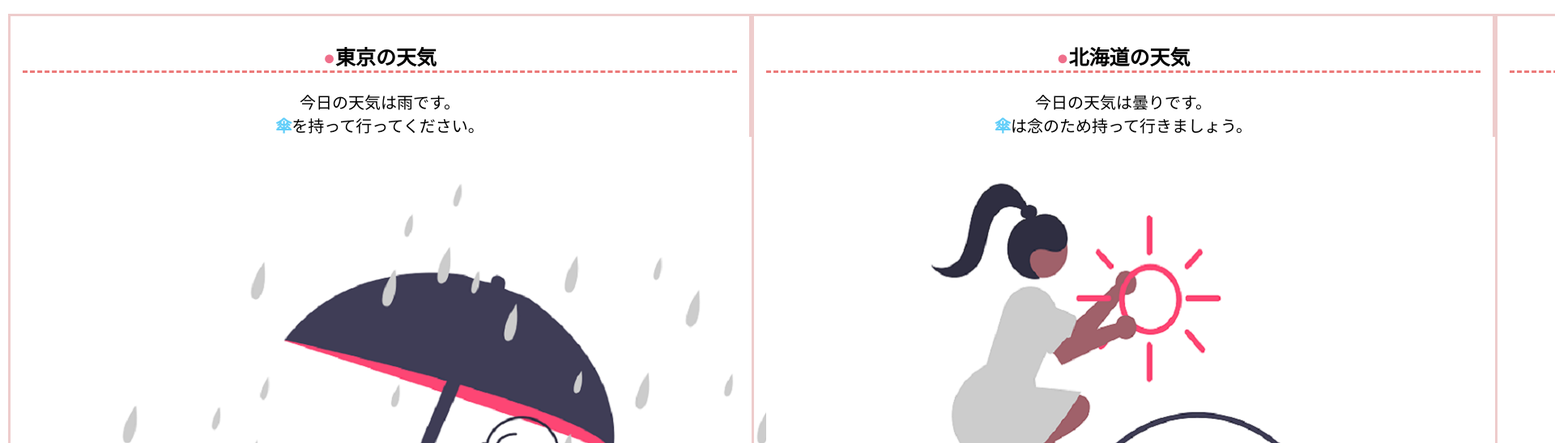
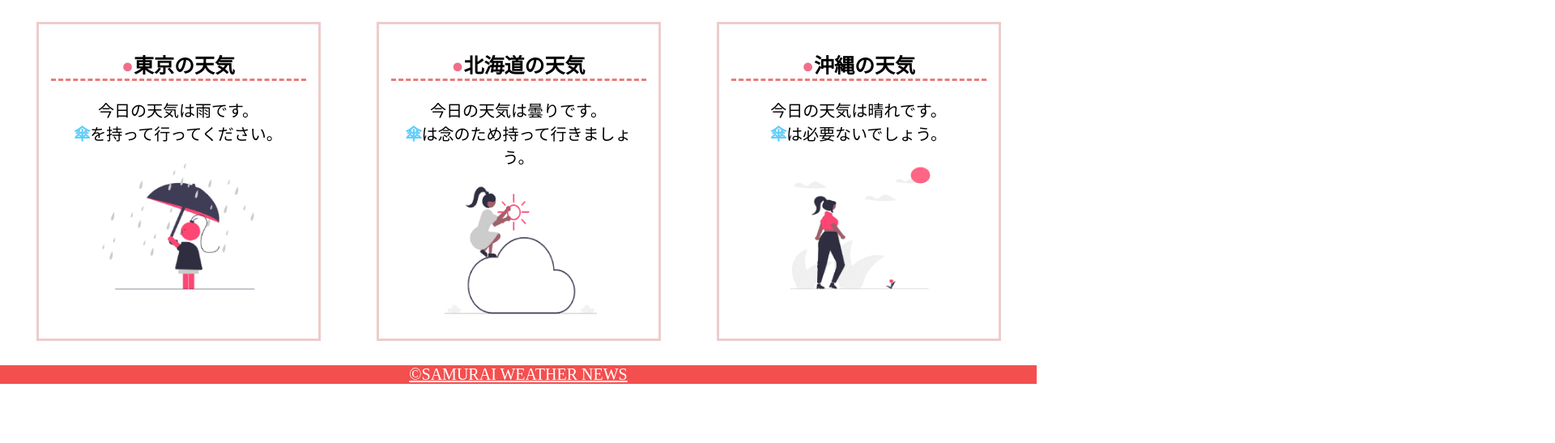
Before and after one commit to yui441/html-css-basic-kadai, a plain HTML site: page kadai_022/kadai_022.html in a window 1280 px wide. Shown: the part 69-616 px from the top of the page at 81% size, 1920 px wide, since content can reach past the window. Drawn offline with Linux system fonts and the light colour scheme.

Commit message:
kadai_022を編集

```diff
--- a/kadai_022/style.css
+++ b/kadai_022/style.css
@@ -22,7 +22,7 @@ main{
 
 #parent{
     display: flex;
-    align-content: space-between;
+    justify-content: space-around;
 }
 
 .contents{
@@ -51,7 +51,7 @@ p:nth-child(3)::first-letter{
     color: rgb(97, 206, 249);
 }
 
-.contents{
+.contents img{
     margin: 10px 0;
     width: 70%;
 }
```
